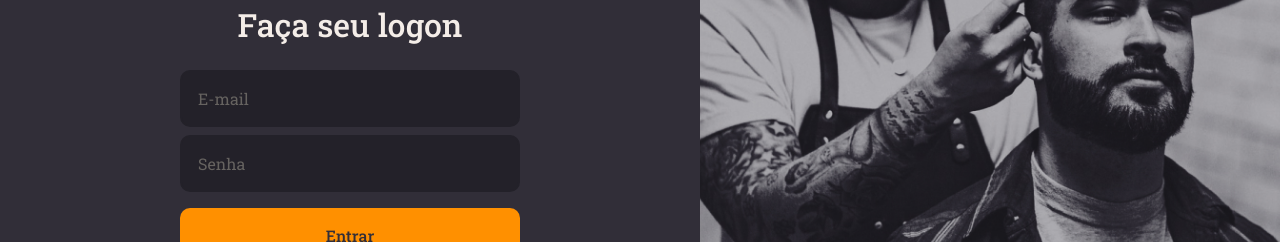
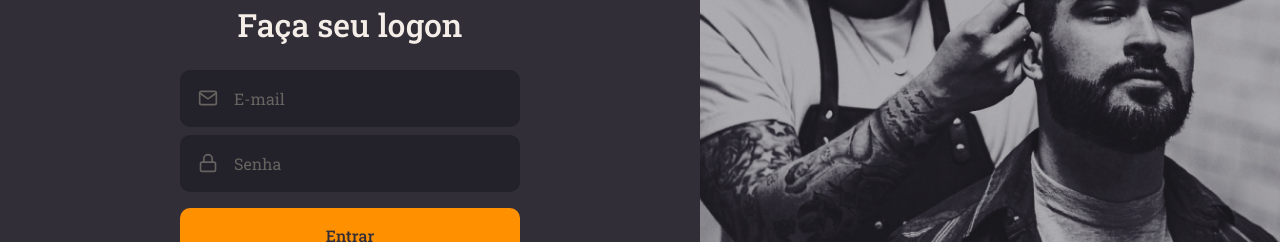
Before and after one commit to myke-oliveira/gobarber-web, a React (Create React App) app: page / in a window 1280 px wide. Shown: the part 289-531 px from the top of the page. Built offline with nearby package versions, Linux system fonts and the light colour scheme.

Commit message:
🔨 REFACTOR: crete components

```diff
--- /dev/null
+++ b/src/components/Button/index.tsx
@@ -0,0 +1,11 @@
+import React, { ButtonHTMLAttributes } from 'react';
+
+import { Container } from './styles';
+
+type ButtonProps = ButtonHTMLAttributes<HTMLButtonElement>
+
+const Button: React.FC<ButtonProps> = ({ children, ...props }) => (
+  <Container type="button" {...props}>{children}</Container>
+);
+
+export default Button;
--- /dev/null
+++ b/src/components/Button/styles.ts
@@ -0,0 +1,19 @@
+import styled from 'styled-components';
+import { shade } from "polished";
+
+export const Container = styled.button`
+    background: #ff9000;
+    border-radius: 10px;
+    border: 0;
+    padding: 0 16px;
+    height: 56px;
+    color: #312e38;
+    width: 100%;
+    font-weight: 500;
+    margin-top: 16px;
+    transition: background-color 0.2s;
+
+    &:hover {
+      background: ${shade(0.2, "#FF9000")};
+    }
+`;
--- /dev/null
+++ b/src/components/Input/index.tsx
@@ -0,0 +1,18 @@
+import React, { InputHTMLAttributes } from 'react';
+import { IconBaseProps } from 'react-icons';
+
+import { Container } from './styles';
+
+interface InputProps extends InputHTMLAttributes<HTMLInputElement> {
+  name: string;
+  icon: React.ComponentType<IconBaseProps>;
+}
+
+const Input: React.FC<InputProps> = ({ icon: Icon, ...props }) => (
+  <Container>
+    { Icon && <Icon size={20} />}
+    <input {...props}/>
+  </Container>
+);
+
+export default Input;
--- /dev/null
+++ b/src/components/Input/styles.ts
@@ -0,0 +1,32 @@
+import styled from "styled-components";
+
+export const Container = styled.div`
+  background: #232129;
+  border-radius: 10px;
+  border: 2px solid #232129;
+  padding: 16px;
+  width: 100%;
+
+  display: flex;
+  align-items: center;
+
+  & + div {
+    margin-top: 8px;
+  }
+
+  input {
+    color: #f4ede8;
+    flex: 1;
+    background: transparent;
+    border: 0;
+
+    &::placeholder {
+      color: #666360;
+    }
+  }
+
+  svg {
+    color: #666360;
+    margin-right: 16px;
+  }
+`;
--- a/src/pages/SignIn/index.tsx
+++ b/src/pages/SignIn/index.tsx
@@ -1,7 +1,10 @@
 import React from 'react';
-import { FiLogIn } from "react-icons/fi";
+import { FiLogIn, FiMail, FiLock } from "react-icons/fi";
 
 import logoImg from '../../assets/logo.svg';
+
+import Input from "../../components/Input";
+import Button from "../../components/Button";
 
 import { Container, Content, Background } from './styles';
 
@@ -11,9 +14,9 @@
       <img src={logoImg} alt="GoBarber"/>
       <form>
         <h1>Faça seu logon</h1>
-        <input placeholder="E-mail" />
-        <input type="password" placeholder="Senha"/>
-        <button type="submit">Entrar</button>
+        <Input name="email" icon={FiMail} placeholder="E-mail" />
+        <Input name="password" icon={FiLock} type="password" placeholder="Senha"/>
+        <Button type="submit">Entrar</Button>
         <a href="forgot">Esqueci minha senha</a>
       </form>
       <a href="">
--- a/src/pages/SignIn/styles.ts
+++ b/src/pages/SignIn/styles.ts
@@ -29,39 +29,9 @@
       margin-bottom: 24px;
     }
 
-    input {
-      background: #232129;
-      border-radius: 10px;
-      border: 2px solid #232129;
-      padding: 16px;
-      width: 100%;
-      color: #f4ede8;
 
-      &::placeholder {
-        color: #666360;
-      }
 
-      & + input {
-        margin-top: 8px;
-      }
-    }
 
-    button {
-      background: #ff9000;
-      border-radius: 10px;
-      border: 0;
-      padding: 0 16px;
-      height: 56px;
-      color: #312e38;
-      width: 100%;
-      font-weight: 500;
-      margin-top: 16px;
-      transition: background-color 0.2s;
-
-      &:hover {
-        background: ${shade(0.2, "#FF9000")};
-      }
-    }
 
     a {
       color: #f4ede8;
```
Also changed, not shown: .eslintrc.json.
